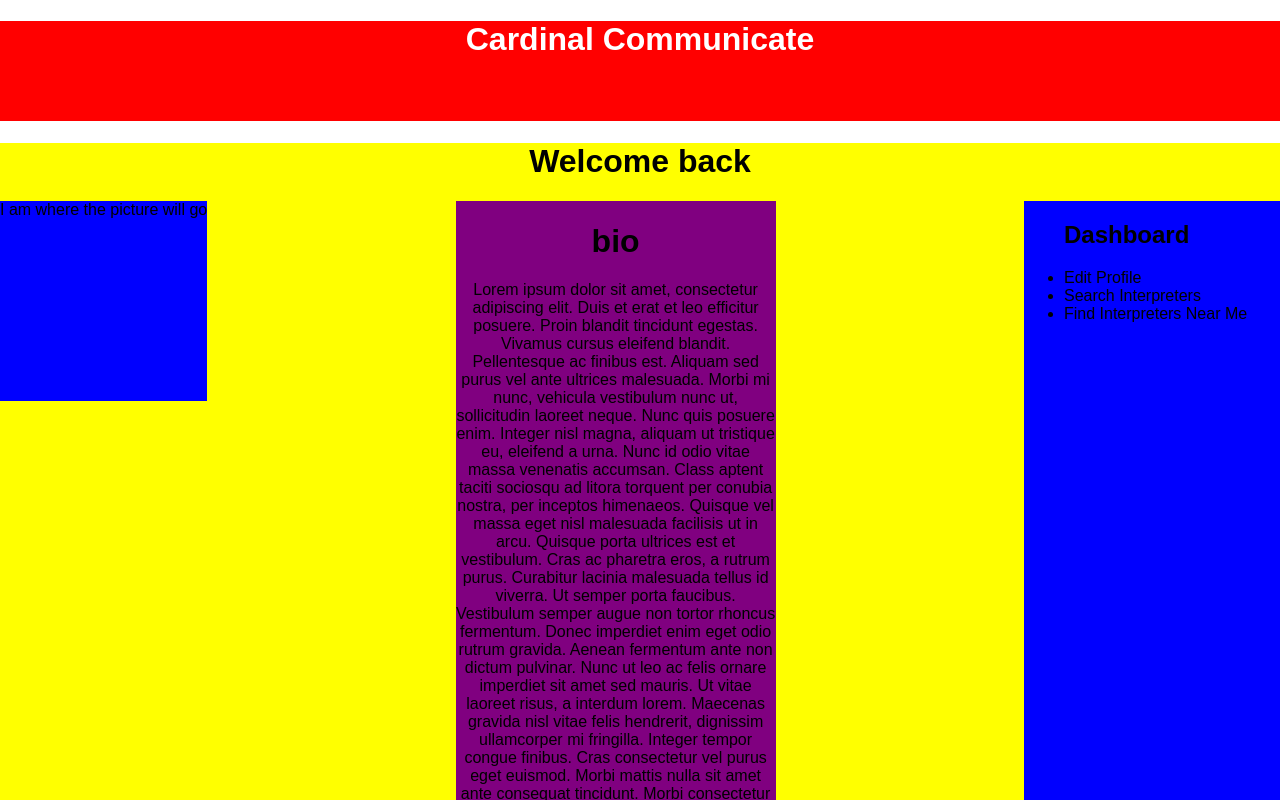
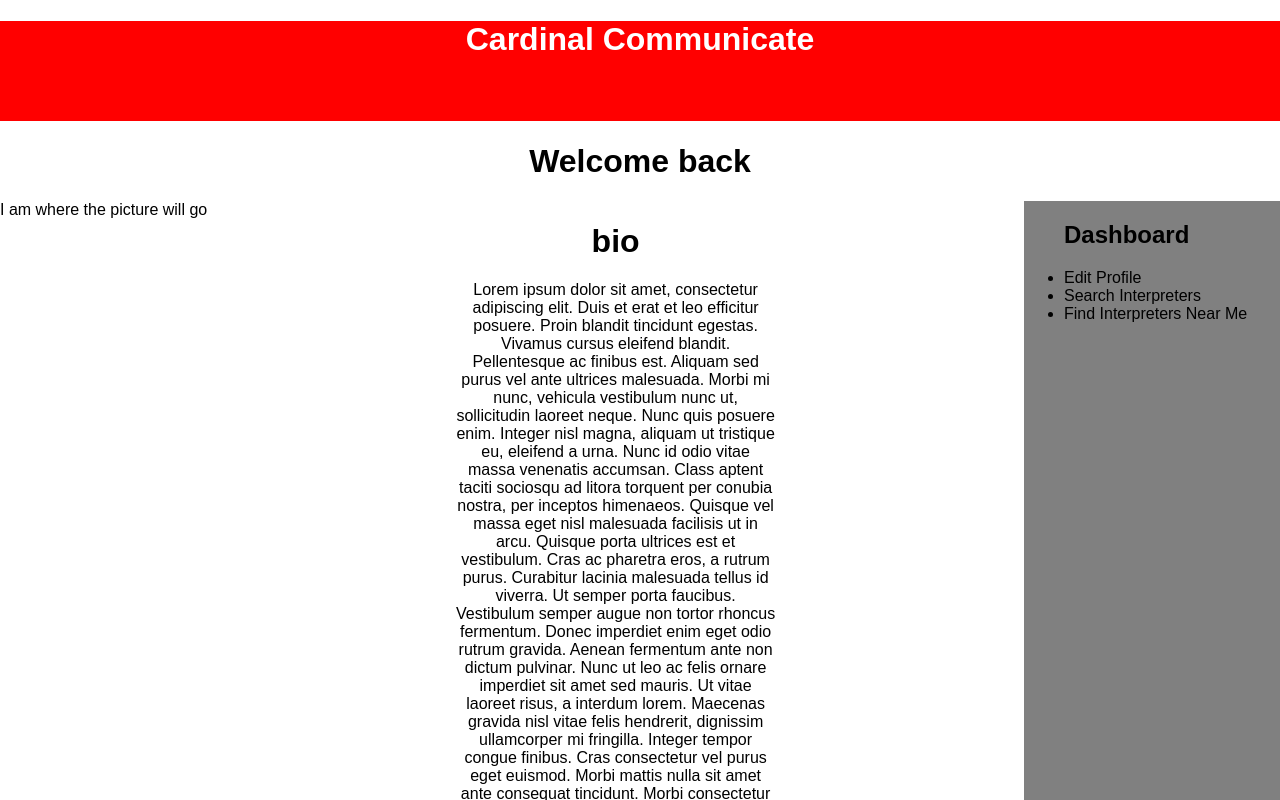
Before and after one commit to brjohnsn/CardinalCommunicate, a React (Create React App) app in the folder frontend/: page /#/Profile in a window 1280 px wide. Shown: the top 800 px of the page. Built offline with nearby package versions, Linux system fonts and the light colour scheme; no server answers.

Commit message:
add email to Interpreter functionality

```diff
--- a/frontend/src/Components/Client.js
+++ b/frontend/src/Components/Client.js
@@ -25,8 +25,8 @@ export default class Client extends Component {
                 <h1 style={{textAlign:'center'}}>Welcome back {this.state.username}</h1>
                 <div style={{display:'flex', justifyContent:'space-between'}}>
 
-                    <div style={{backgroundColor:'blue', height:'200px'}}>I am  where the picture will go</div>
-                    <div style={{textAlign:'center', width:'25%', margin: 'auto', backgroundColor: 'purple'}}>
+                    <div style={{height:'200px'}}>I am  where the picture will go</div>
+                    <div style={{textAlign:'center', width:'25%', margin: 'auto' }}>
                         <h1>bio</h1>
                         <p>Lorem ipsum dolor sit amet, consectetur adipiscing elit. Duis et erat et leo efficitur posuere. Proin blandit tincidunt egestas. Vivamus cursus eleifend blandit. Pellentesque ac finibus est. Aliquam sed purus vel ante ultrices malesuada. Morbi mi nunc, vehicula vestibulum nunc ut, sollicitudin laoreet neque. Nunc quis posuere enim. Integer nisl magna, aliquam ut tristique eu, eleifend a urna.
 
@@ -38,7 +38,7 @@ export default class Client extends Component {
 
                             Sed tortor massa, fermentum vitae condimentum non, vulputate nec risus. Nam in mi purus. Duis non convallis ante. Maecenas vitae faucibus diam. Fusce in tincidunt nisi. Sed eget me</p>
                     </div>
-                    <div className="sidebar" style={{backgroundColor:"blue", width:'20%', height:'100vh'}}>
+                    <div className="sidebar" style={{backgroundColor:"grey", width:'20%', height:'100vh'}}>
                         <ul>
                             <h2>Dashboard</h2>
                             <li>Edit Profile</li>
--- a/frontend/src/Components/Interpreter.js
+++ b/frontend/src/Components/Interpreter.js
@@ -16,7 +16,7 @@ export default class Interpreter extends Component {
 
     componentWillMount() {
         axios.post("http://localhost:8888/CardinalCC/public/user/Profile", {username: sessionStorage.getItem('username')}).then((response) => {
-            console.log(response.data);
+            //change zipcode to zip
             this.setState({username: response.data.username, email: response.data.email, certification: response.data.certification, zipcode: response.data.zipcode, phoneNumber: response.data.telephone});
         });
     }
@@ -27,12 +27,12 @@ export default class Interpreter extends Component {
                 <h1 style={{textAlign:'center'}}>Welcome back {this.state.username}</h1>
                 <div style={{display:'flex', justifyContent:'space-between'}}>
 
-                    <div style={{backgroundColor:'blue', height:'200px'}}>I am  where the picture will go</div>
-                    <div style={{textAlign:'center', width:'25%', margin: 'auto', backgroundColor: 'purple'}}>
+                    <div style={{height:'200px'}}>I am  where the picture will go</div>
+                    <div style={{textAlign:'center', width:'25%', margin: 'auto'}}>
                         <h1>bio</h1>
                         <p>Hi! my name is {this.state.username}. I am an interpreter. I have a {this.state.certification}. If you wish to contact me to schedual a n appointment my email is {this.state.email}. If it is more convenient here is my phone number ({this.state.phoneNumber}). Please contact me with any questions.</p>
                     </div>
-                    <div className="sidebar" style={{backgroundColor:"blue", width:'20%', height:'100vh'}}>
+                    <div className="sidebar" style={{backgroundColor:"grey", width:'20%', height:'100vh'}}>
                         <ul>
                             <h2>Dashboard</h2>
                             <li>Edit Profile</li>
--- a/frontend/src/Components/Login.js
+++ b/frontend/src/Components/Login.js
@@ -15,11 +15,9 @@ export default class Login extends Component{
     onSubmit(e){
         e.preventDefault();
         axios.post("http://localhost:8888/CardinalCC/public/user/login",{username:this.state.userName,  password:this.state.password}).then((response)=> {
-            console.log(response.data);
             if(response.data.userType === null){
                 return;
             }
-            console.log(response.data.userType);
             sessionStorage.setItem('username', response.data.username);
 
             this.props.history.push({
--- a/frontend/src/Components/Profile.js
+++ b/frontend/src/Components/Profile.js
@@ -16,14 +16,14 @@ export default class Profile extends Component {
         console.log(this.props);
         if (this.props.location.userType === "interpreter") {
             return (
-                <div style={{backgroundColor:'blue'}}>
+                <div>
                     <Interpreter/>
                 </div>
             );
         }
         else {
             return (
-                <div style={{backgroundColor:'yellow'}}>
+                <div>
                     <Client/>
                 </div>
             );
--- a/frontend/src/Components/Register.js
+++ b/frontend/src/Components/Register.js
@@ -18,29 +18,6 @@ export default class Register extends Component{
         }
     }
 
-    //
-    // setGender(e){
-    //     e.preventDefault();
-    //     if(this.state.gender == 'male'){
-    //         // document.getElementById('male').checked = false;
-    //
-    //     }
-    //     if(this.state.gender == 'female'){
-    //         // document.getElementById('female').checked = false;
-    //         this.setState({gender:e.target.value})
-    //
-    //     }
-    //     else{
-    //         this.setState({gender:e.target.value})
-    //     }
-    //
-    // }
-
-    setInterpreter(e){
-        e.preventDefault();
-        this.setState({userStatus: e.target.value});
-
-    }
 
     onSubmit(e){
         e.preventDefault();
```
Also changed, not shown: 1 other file (tests, documents, lock files or other folders).
